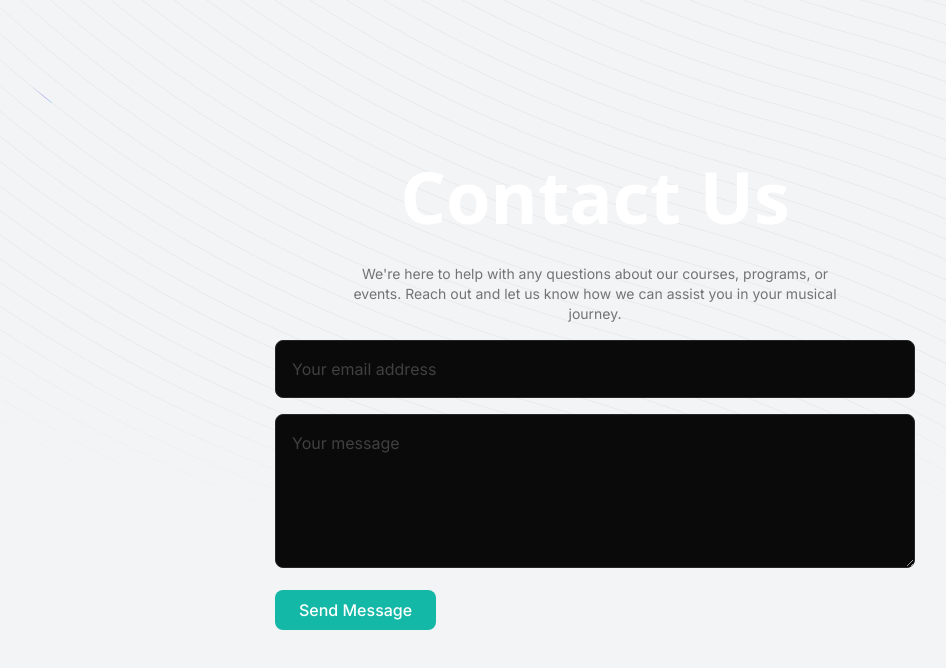
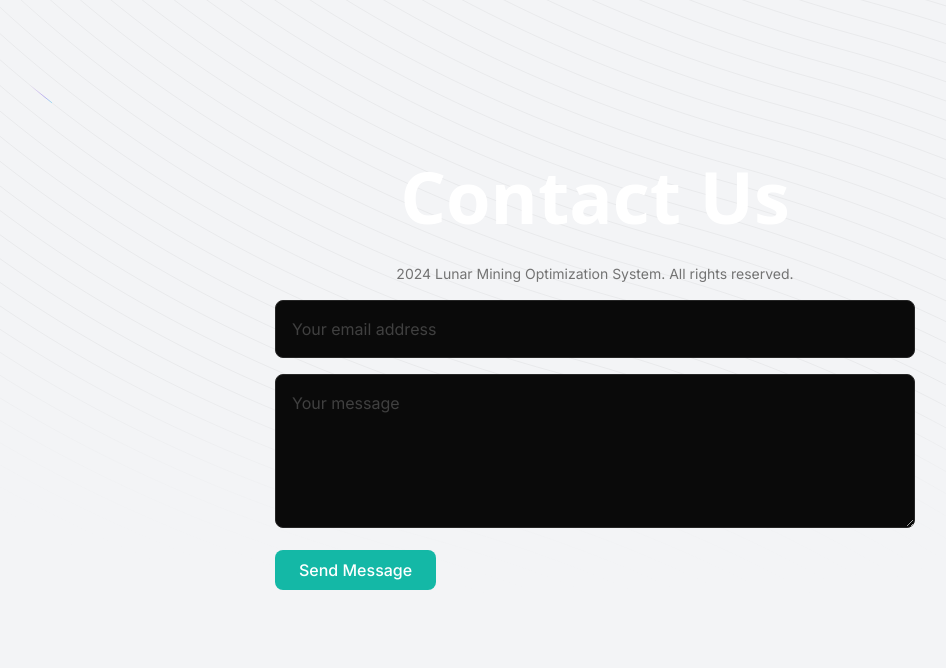
Before and after one commit to DibbayajyotiRoy/Lunar-Mining-Project-HACKATHON-2024-, a Next.js app: page /contact in a window 1280 px wide. Shown: the top 668 px of the page, without its empty margins (45-991 px from the left). Built offline with nearby package versions, Linux system fonts and the light colour scheme.

Commit message:
Updated the Contat Us page

```diff
--- a/src/app/contact/page.tsx
+++ b/src/app/contact/page.tsx
@@ -26,9 +26,7 @@ function MusicSchoolContactUs() {
           Contact Us
         </h1>
         <p className="text-neutral-500 max-w-lg mx-auto my-2 text-sm text-center">
-          We&apos;re here to help with any questions about our courses,
-          programs, or events. Reach out and let us know how we can assist you
-          in your musical journey.
+        2024 Lunar Mining Optimization System. All rights reserved.
         </p>
         <form onSubmit={handleSubmit} className="space-y-4 mt-4">
           <input
```
